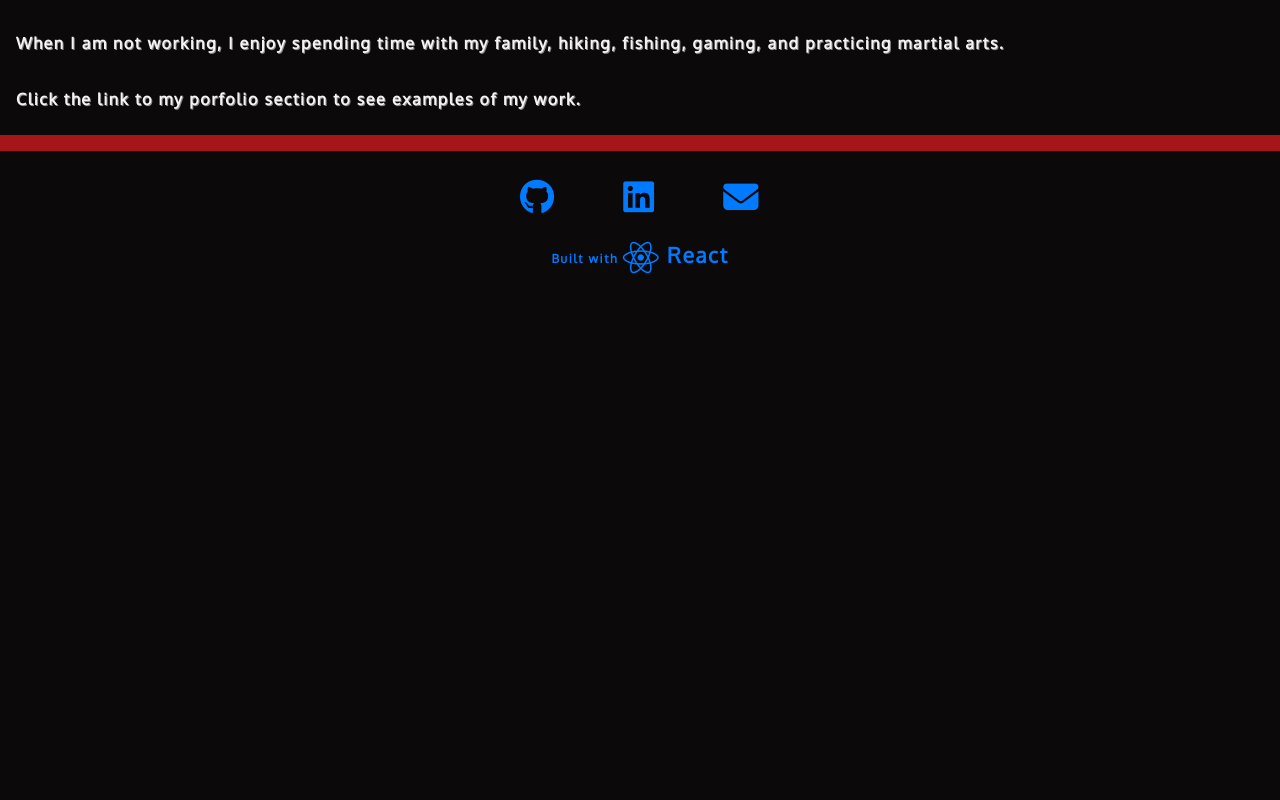
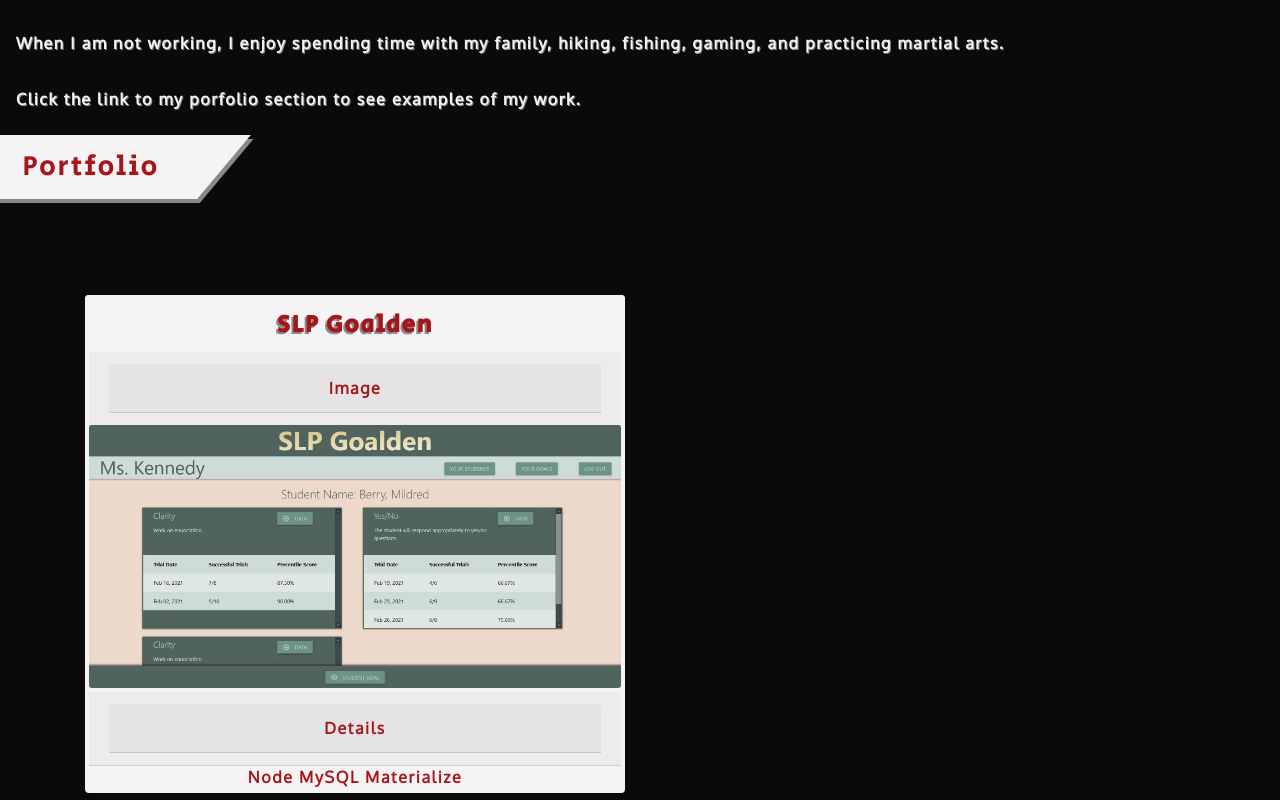
Before and after one commit to Craig5117/craigbennett-reaction, a React (Create React App) app: page / in a window 1280 px wide. Shown: the part 1460-2260 px from the top of the page. Before the commit the page ends 1771 px from the top, so only its background shows below. Built offline with nearby package versions, Linux system fonts and the light colour scheme.

Commit message:
set up basic layout of project card

```diff
--- a/src/App.js
+++ b/src/App.js
@@ -2,6 +2,7 @@ import './App.css';
 import Header from './components/Header/Header';
 import About from './components/About/About';
 import Footer from './components/Footer/Footer';
+import Portfolio from './components/Portfolio/Portfolio';
 
 function App() {
   return (
@@ -9,6 +10,7 @@ function App() {
       <Header></Header>
       <main>
         <About />
+        <Portfolio></Portfolio>
       </main>
       <Footer />
     </div>
--- /dev/null
+++ b/src/components/Portfolio/Portfolio.js
@@ -0,0 +1,82 @@
+import React from 'react';
+import { Accordion, Card, Container, Row, Col } from 'react-bootstrap';
+
+function Portfolio() {
+  return (
+    <section>
+      <div className="d-flex">
+        <div className="skew section-heading">
+          <h3 className="anti-skew">Portfolio</h3>
+        </div>
+      </div>
+      <Container>
+        <Row className="my-5">
+          <Col xs={11} md={6} className="card-slot">
+            <Accordion defaultActiveKey="0">
+              <Card>
+                <Card.Title className="project-title">SLP Goalden</Card.Title>
+                <Card.Header>
+                  <Accordion.Toggle
+                    as={Card.Header}
+                    variant="link"
+                    eventKey="0"
+                  >
+                    Image
+                  </Accordion.Toggle>
+                </Card.Header>
+                <Accordion.Collapse eventKey="0">
+                  <Card.Img
+                    src={
+                      require(`../../assets/images/projects/slp-goalden-pic.webp`)
+                        .default
+                    }
+                    className="project"
+                  />
+                </Accordion.Collapse>
+              </Card>
+              <Card>
+                <Card.Header>
+                  <Accordion.Toggle
+                    as={Card.Header}
+                    variant="link"
+                    eventKey="1"
+                  >
+                    Details
+                  </Accordion.Toggle>
+                </Card.Header>
+                <Accordion.Collapse eventKey="1">
+                  <Card.Body>
+                    <p>
+                      An app designed to help speech language pathologists keep
+                      track of student goals and goal progress. It utilizes a
+                      MySQL database and Handlebars templating engine. Built
+                      with Node, MySQL, Sequelize, Express, HTML, CSS,
+                      JavaScript.
+                    </p>
+                    <Card.Link
+                      href="https://mighty-falls-97052.herokuapp.com/"
+                      target="_blank"
+                      rel="nofollow noopener noreferrer"
+                    >
+                      <span className="site-link">Site</span>
+                    </Card.Link>
+                    <Card.Link
+                      href="https://github.com/Craig5117/slp-goalden"
+                      target="_blank"
+                      rel="nofollow noopener noreferrer"
+                    >
+                      <i className="fab fa-github icon-link icon"></i>
+                    </Card.Link>
+                  </Card.Body>
+                </Accordion.Collapse>
+                <Card.Text> Node MySQL Materialize</Card.Text>
+              </Card>
+            </Accordion>
+          </Col>
+        </Row>
+      </Container>
+    </section>
+  );
+}
+
+export default Portfolio;
--- a/src/index.css
+++ b/src/index.css
@@ -47,7 +47,7 @@ body {
 }
 
 body {
-  margin: 0 0 1.5em 0;
+  margin: 0 0 .8em 0;
   padding: 0;
   font-weight: 600;
   line-height: 1.5;
@@ -158,6 +158,55 @@ header {
 
 /* Portfolio styles */
 
+
+
+.card {
+  background-color: var(--text-theme);
+  border: solid 4px var(--text-theme);
+  color: var(--accent-theme);
+  text-align: center;
+}
+
+
+
+.project {
+  display: block;
+  max-width: 100%;
+  height: auto;
+}
+
+.project-title {
+
+  text-align: center;
+  font-family: "Secular One";
+  font-weight: 900;
+  font-size: 1.5em;
+  margin-top: .5em;
+  text-shadow: -2px 2px #898989;
+}
+
+.site-link {
+  background-color: var(--accent-theme);
+  color: var(--text-theme);
+  font-size: 1.5em;
+  padding: .2em 1.2em;
+  border-radius: 15px;
+}
+
+
+.site-link:hover {
+  background-color: #660708;
+}
+
+.icon-link {
+  font-size: 3em;
+  color: var(--accent-theme);
+}
+
+.icon-link:hover {
+  color: #660708;
+}
+
 /* Contact styles */
 
 /* Resume styles */
@@ -179,7 +228,6 @@ footer {
 }
 
 footer p {
-  vertical-align: middle;
   font-size: .75em;
 }
 
```
Also changed, not shown: src/assets/images/projects/slp-goalden-pic.webp (added).
